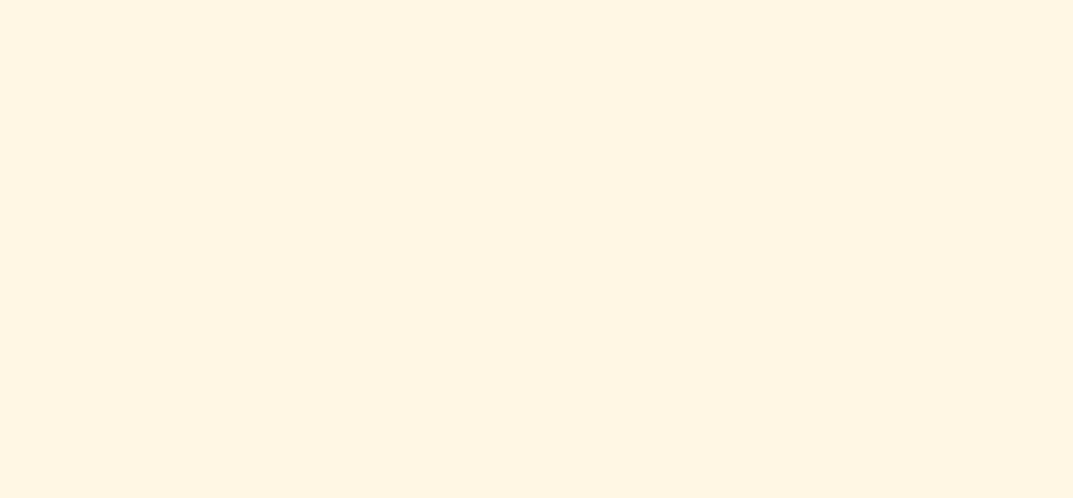
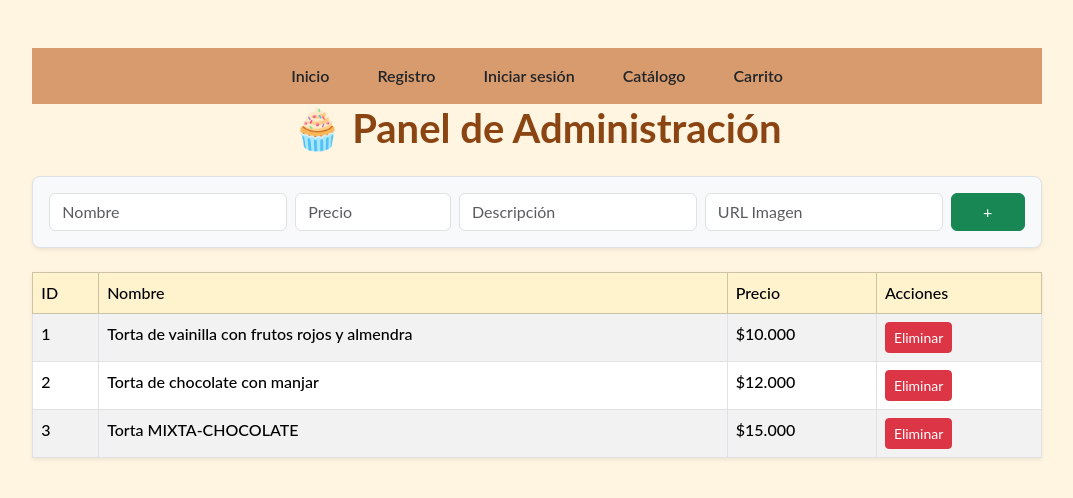
Before and after one commit to JorgeBustos69/Pagina-FullStack-Registro, a React (Vite) app: page /admin in a window 1280 px wide. Before the commit this address had no page. Shown: the top 498 px of the page, without its empty margins (103-1176 px from the left). Built offline with nearby package versions, Linux system fonts and the light colour scheme.

Commit message:
base de datos local

```diff
--- a/src/App.jsx
+++ b/src/App.jsx
@@ -5,6 +5,8 @@ import Registro from './Components/Registro';
 import Login from './Components/Login';
 import Catalogo from './Components/Catalogo';
 import 'bootstrap/dist/js/bootstrap.bundle.min.js';
+import AdminProductos from "./Components/AdminProductos";
+
 
 import Carrito from './Components/Carrito';
 import ProductoDetalle from './Components/ProductoDetalle';
@@ -22,6 +24,8 @@ function App() {
         <Route path="/checkout" element={<div>Checkout (Paso de Pago)</div>} />
         <Route path="/pago-exitoso" element={<div>Pago Correcto</div>} />
         <Route path="/pago-error" element={<div>Pago con Error</div>} />
+        <Route path="/admin" element={<AdminProductos />} />
+
       </Routes>
     </Router>
   );
--- /dev/null
+++ b/src/Components/AdminProductos.jsx
@@ -0,0 +1,129 @@
+import React, { useState, useEffect } from "react";
+import { getProductos, agregarProducto, eliminarProducto } from "../data/productos";
+import Navegacion from "./Navegacion";
+import "bootstrap/dist/css/bootstrap.min.css";
+
+const AdminProductos = () => {
+  const [productos, setProductos] = useState([]);
+  const [nuevo, setNuevo] = useState({
+    nombre: "",
+    precio: "",
+    descripcion: "",
+    imagenUrl: "",
+  });
+
+useEffect(() => {
+  setProductos(getProductos());
+}, []);
+
+
+  const handleChange = (e) => {
+    const { name, value } = e.target;
+    setNuevo({ ...nuevo, [name]: value });
+  };
+
+  const handleAdd = (e) => {
+    e.preventDefault();
+    const nuevoProducto = agregarProducto({
+      ...nuevo,
+      precio: parseInt(nuevo.precio),
+    });
+    setProductos([...productos, nuevoProducto]);
+    setNuevo({ nombre: "", precio: "", descripcion: "", imagenUrl: "" });
+  };
+
+  const handleDelete = (id) => {
+    eliminarProducto(id);
+    setProductos(productos.filter((p) => p.id !== id));
+  };
+
+  return (
+    <div className="container py-5">
+      <Navegacion />
+      <h1 className="text-center mb-4 fw-bold text-brown">
+        🧁 Panel de Administración
+      </h1>
+
+      <form onSubmit={handleAdd} className="mb-4 p-3 border rounded-3 bg-light shadow-sm">
+        <div className="row g-2">
+          <div className="col-md-3">
+            <input
+              name="nombre"
+              value={nuevo.nombre}
+              onChange={handleChange}
+              className="form-control"
+              placeholder="Nombre"
+              required
+            />
+          </div>
+          <div className="col-md-2">
+            <input
+              name="precio"
+              type="number"
+              value={nuevo.precio}
+              onChange={handleChange}
+              className="form-control"
+              placeholder="Precio"
+              required
+            />
+          </div>
+          <div className="col-md-3">
+            <input
+              name="descripcion"
+              value={nuevo.descripcion}
+              onChange={handleChange}
+              className="form-control"
+              placeholder="Descripción"
+              required
+            />
+          </div>
+          <div className="col-md-3">
+            <input
+              name="imagenUrl"
+              value={nuevo.imagenUrl}
+              onChange={handleChange}
+              className="form-control"
+              placeholder="URL Imagen"
+              required
+            />
+          </div>
+          <div className="col-md-1 d-flex align-items-center">
+            <button type="submit" className="btn btn-success w-100">
+              +
+            </button>
+          </div>
+        </div>
+      </form>
+
+      <table className="table table-striped table-bordered shadow-sm">
+        <thead className="table-warning">
+          <tr>
+            <th>ID</th>
+            <th>Nombre</th>
+            <th>Precio</th>
+            <th>Acciones</th>
+          </tr>
+        </thead>
+        <tbody>
+          {productos.map((p) => (
+            <tr key={p.id}>
+              <td>{p.id}</td>
+              <td>{p.nombre}</td>
+              <td>${p.precio.toLocaleString("es-CL")}</td>
+              <td>
+                <button
+                  onClick={() => handleDelete(p.id)}
+                  className="btn btn-danger btn-sm"
+                >
+                  Eliminar
+                </button>
+              </td>
+            </tr>
+          ))}
+        </tbody>
+      </table>
+    </div>
+  );
+};
+
+export default AdminProductos;
--- a/src/Components/Catalogo.jsx
+++ b/src/Components/Catalogo.jsx
@@ -1,38 +1,16 @@
-import React from "react";
+import React, { useState, useEffect } from "react";
 import { Link } from "react-router-dom";
 import Navegacion from "./Navegacion";
-import "bootstrap/dist/css/bootstrap.min.css"
-
+import { getProductos } from "../data/productos";
+import "bootstrap/dist/css/bootstrap.min.css";
 
 const Catalogo = () => {
-  const productos = [
-    {
-      id: 1,
-      nombre: "Torta de vainilla con frutos rojos y almendra",
-      descripcion:
-        "Bizcocho húmedo con crema de vainilla, frutos rojos y almendras tostadas en los bordes.",
-      precio: 10000,
-      imagenUrl:
-        "https://rhenania.cl/wp-content/uploads/2020/12/MERENGUE-MIXTA.jpg",
-    },
-    {
-      id: 2,
-      nombre: "Torta de chocolate con manjar",
-      descripcion: "Torta de chocolate rellena con manjar artesanal y cobertura cremosa.",
-      precio: 12000,
-      imagenUrl:
-        "https://amoradulce.com/wp-content/uploads/2019/12/Torta-chocolate-1_04_13_2024-scaled.jpg",
-    },
-    {
-      id: 3,
-      nombre: "Torta MIXTA-CHOCOLATE",
-      descripcion:
-        "Combinación de crema de vainilla y frambuesas con cubierta de chocolate y chispas.",
-      precio: 15000,
-      imagenUrl:
-        "https://rhenania.cl/wp-content/uploads/2020/12/MIXTA-CHOCOLATE.jpg",
-    },
-  ];
+  const [productos, setProductos] = useState([]);
+
+  useEffect(() => {
+    const lista = getProductos();
+    setProductos(lista);
+  }, []);
 
   return (
     <div>
--- a/src/Data/Productos.js
+++ b/src/Data/Productos.js
@@ -1,54 +1,88 @@
-
-let productos = [
+const productosBase = [
   {
     id: 1,
-    nombre: "Torta de Mil Hojas",
-    precio: 29990,
-    imagenUrl: "/assets/torta_milhojas.jpg",
-    descripcion: "Deliciosas capas de masa fina y crema pastelera.",
-    stock: 10
+    nombre: "Torta de vainilla con frutos rojos y almendra",
+    precio: 10000,
+    imagenUrl: "https://rhenania.cl/wp-content/uploads/2020/12/MERENGUE-MIXTA.jpg",
+    descripcion: "Bizcocho húmedo con crema de vainilla, frutos rojos y almendras tostadas en los bordes.",
+    stock: 10,
   },
   {
     id: 2,
-    nombre: "Pie de Limón",
-    precio: 12500,
-    imagenUrl: "/assets/pie_limon.jpg",
-    descripcion: "Base de galleta, relleno cítrico y merengue suizo.",
-    stock: 5
+    nombre: "Torta de chocolate con manjar",
+    precio: 12000,
+    imagenUrl: "https://amoradulce.com/wp-content/uploads/2019/12/Torta-chocolate-1_04_13_2024-scaled.jpg",
+    descripcion: "Torta de chocolate rellena con manjar artesanal y cobertura cremosa.",
+    stock: 8,
+  },
+  {
+    id: 3,
+    nombre: "Torta MIXTA-CHOCOLATE",
+    precio: 15000,
+    imagenUrl: "https://rhenania.cl/wp-content/uploads/2020/12/MIXTA-CHOCOLATE.jpg",
+    descripcion: "Combinación de crema de vainilla y frambuesas con cubierta de chocolate y chispas.",
+    stock: 6,
   },
 ];
 
 export function getProductos() {
-  return productos;
+  const guardados = JSON.parse(localStorage.getItem("productos")) || [];
+
+  const corregidos = guardados.map((p) => ({
+    ...p,
+    imagenUrl: p.imagenUrl || p.imagenurl || "",
+  }));
+
+  return [...productosBase, ...corregidos];
 }
 
 export function getProducto(id) {
-  const productoId = parseInt(id);
-  return productos.find(producto => producto.id === productoId);
+  const productoId = Number(id);
+  const guardados = JSON.parse(localStorage.getItem("productos")) || [];
+
+  const corregidos = guardados.map((p) => ({
+    ...p,
+    imagenUrl: p.imagenUrl || p.imagenurl || "",
+  }));
+
+  const todos = [...productosBase, ...corregidos];
+
+  console.log("🕵️ Buscando producto con ID:", productoId);
+  console.log("📦 Productos disponibles:", todos);
+
+  const encontrado = todos.find((p) => Number(p.id) === productoId);
+
+  if (!encontrado) {
+    console.warn("⚠️ Producto no encontrado:", productoId);
+  } else {
+    console.log("✅ Producto encontrado:", encontrado);
+  }
+
+  return encontrado || null;
 }
 
 export function agregarProducto(nuevoProducto) {
-  const newId = productos.length > 0 ? Math.max(...productos.map(p => p.id)) + 1 : 1;
-  const productoConId = { ...nuevoProducto, id: newId };
-  productos.push(productoConId);
+  const guardados = JSON.parse(localStorage.getItem("productos")) || [];
+  const todos = [...productosBase, ...guardados];
+
+  const newId = Math.max(...todos.map((p) => p.id), 0) + 1;
+
+  const productoConId = {
+    ...nuevoProducto,
+    id: newId,
+    imagenUrl: nuevoProducto.imagenUrl || nuevoProducto.imagenurl || "",
+  };
+
+  guardados.push(productoConId);
+  localStorage.setItem("productos", JSON.stringify(guardados));
+
+  console.log("✅ Producto agregado:", productoConId);
   return productoConId;
 }
 
-export function actualizarProducto(id, datosActualizados) {
-  const index = productos.findIndex(p => p.id === parseInt(id));
-  if (index !== -1) {
-    productos[index] = { ...productos[index], ...datosActualizados };
-    return productos[index];
-  }
-  return null;
+export function eliminarProducto(id) {
+  const guardados = JSON.parse(localStorage.getItem("productos")) || [];
+  const nuevos = guardados.filter((p) => Number(p.id) !== Number(id));
+  localStorage.setItem("productos", JSON.stringify(nuevos));
+  console.log("🗑️ Producto eliminado:", id);
 }
-
-export function eliminarProducto(id) {
-  const idNumerico = parseInt(id);
-  const index = productos.findIndex(p => p.id === idNumerico);
-  if (index !== -1) {
-    productos.splice(index, 1);
-    return true;
-  }
-  return false;
-}
```
Also changed, not shown: src/Components/DetalleProducto.jsx (+52 -22 lines).
